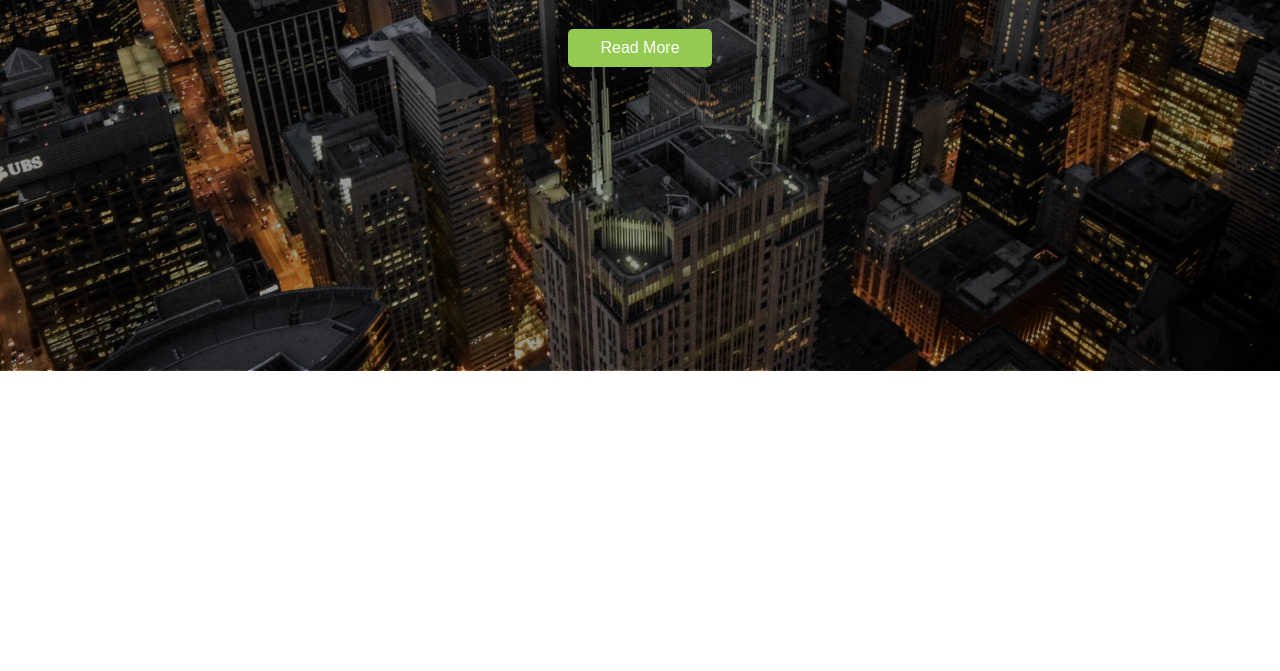
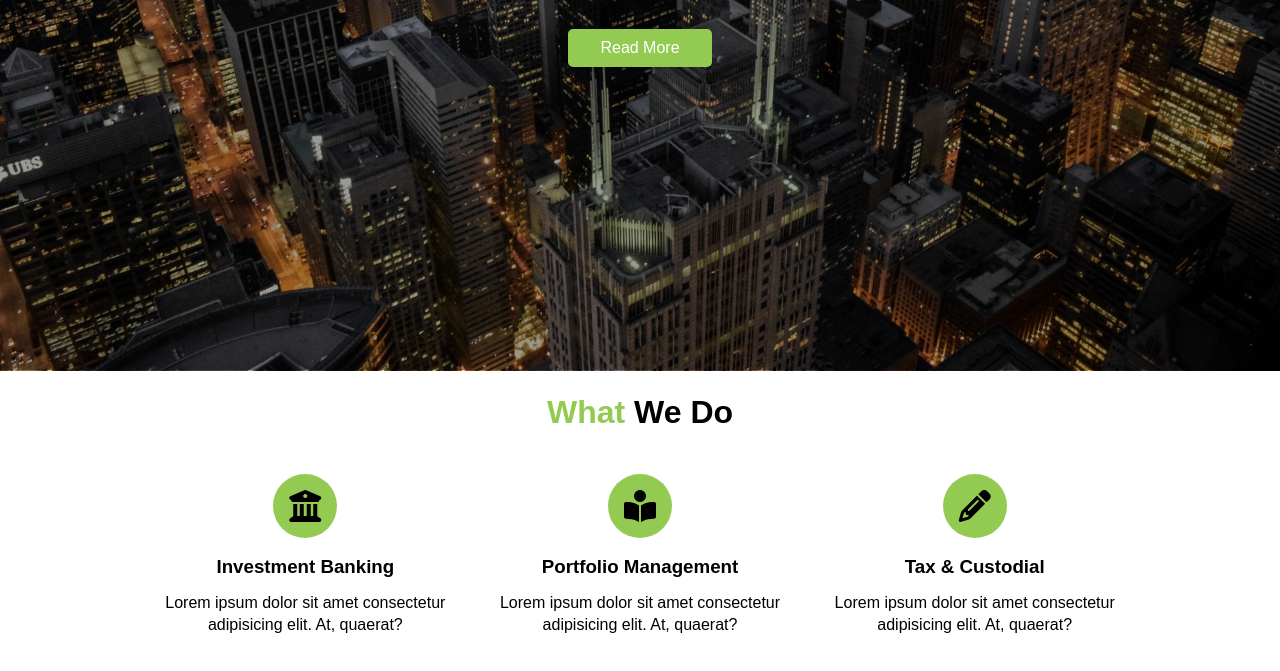
Before and after one commit to regis-hastings/edge-ledger, a plain HTML site: page index.html in a window 1280 px wide. Shown: the part 495-1166 px from the top of the page. Before the commit the page ends 866 px from the top, so only its background shows below. Drawn offline with Linux system fonts and the light colour scheme.

Commit message:
finish what we do section

```diff
--- a/css/style.css
+++ b/css/style.css
@@ -25,6 +25,17 @@ p {
 
 /* Utility Classes */
 
+.container {
+  max-width: 1100px;
+  margin: auto;
+  padding: 0 2rem;
+  overflow: hidden;
+}
+
+.text-center {
+  text-align: center;
+}
+
 .text-primary {
   color: #93cb52;
 }
@@ -35,10 +46,20 @@ p {
   line-height: 1.1;
 }
 
+.m-heading {
+  font-size: 2rem;
+  margin-bottom: 0.75rem;
+  line-height: 1.1;
+}
+
 .lead {
   font-size: 1.3rem;
   margin-bottom: 2rem;
 }
+
+.py-1 { padding: 1.5rem 0; }
+.py-2{ padding: 2rem 0; }
+.py-3 { padding: 3rem 0; }
 
 .btn {
   display: inline-block;
@@ -111,3 +132,23 @@ p {
   bottom: 0;
   background-color: rgba(0,0,0, 0.4);
 }
+
+/* Section: What We Do */
+
+#what .items {
+  display: flex;
+  padding: 1rem;
+}
+
+#what .items .item {
+  flex: 1;
+  text-align: center;
+  padding: 1rem;
+}
+
+#what .items .item i {
+  background: #93cb52;
+  padding: 1rem;
+  border-radius: 50%;
+  margin-bottom: 1rem;
+}
--- a/index.html
+++ b/index.html
@@ -35,5 +35,37 @@
       <a href="#what" class="btn">Read More</a>
     </div>
   </header>
+
+  <!-- Section: What We Do -->
+  <section id="what" class="bg-light py-1">
+    <div class="container">
+      <h2 class="m-heading text-center"><span class="text-primary">What</span> We Do</h2>
+      <div class="items">
+        <div class="item">
+          <i class="fas fa-university fa-2x"></i>
+          <div>
+            <h3>Investment Banking</h3>
+            <p>Lorem ipsum dolor sit amet consectetur adipisicing elit. At, quaerat?</p>
+          </div>
+        </div>
+        <div class="item">
+          <i class="fas fa-book-reader fa-2x"></i>
+          <div>
+            <h3>Portfolio Management</h3>
+            <p>Lorem ipsum dolor sit amet consectetur adipisicing elit. At, quaerat?</p>
+          </div>
+        </div>
+        <div class="item">
+          <i class="fas fa-pencil-alt fa-2x"></i>
+          <div>
+            <h3>Tax & Custodial</h3>
+            <p>Lorem ipsum dolor sit amet consectetur adipisicing elit. At, quaerat?</p>
+          </div>
+        </div>
+      </div>
+    </div>
+  </section>
+
+
 </body>
 </html>
```
